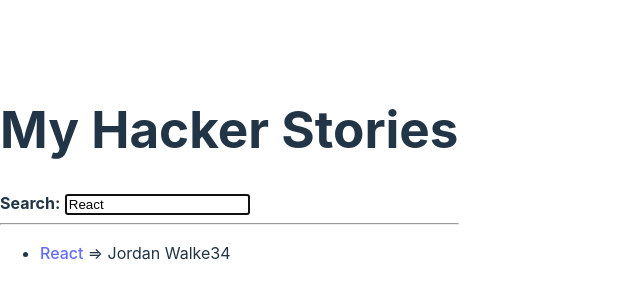
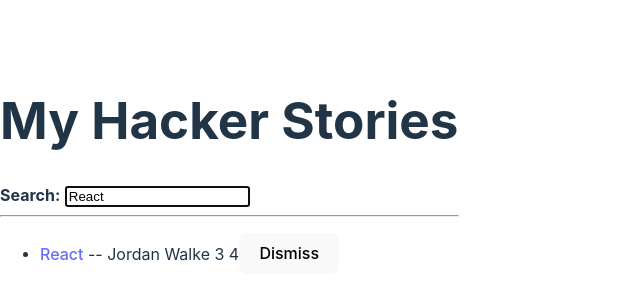
Before and after one commit to keith-wilde/road-to-react, a React (Vite) app in the folder hacker-stories/: page / in a window 1280 px wide. Shown: the part 226-526 px from the top of the page, without its empty margins (0-640 px from the left). Built offline with nearby package versions, Linux system fonts and the light colour scheme.

Commit message:
Updated search logic to be able to remove items from list.

```diff
--- a/hacker-stories/src/App.jsx
+++ b/hacker-stories/src/App.jsx
@@ -1,7 +1,7 @@
 import * as React from 'react';
 
-const App = () => {
-    const stories = [
+
+const initialStories = [
     {
         title: 'React',
         url: 'https://reactjs.org/',
@@ -18,10 +18,18 @@
         points: 5,
         objectID: 1,
     },
-    ];
+]
+const App = () => {
 
     const [searchTerm, setSearchTerm] = useStorageState('search', 'React');
+    const [stories, setStories] = React.useState(initialStories);
 
+    const handleRemoveStory = (item) => {
+        const newStories = stories.filter(
+            (story) => item.objectID !== story.objectID
+        );
+        setStories(newStories);
+    }
     const handleSearch = (event) => {
         setSearchTerm(event.target.value);
         localStorage.setItem('search', event.target.value);
@@ -48,7 +56,7 @@
             </InputWithLabel>
             <hr/>
 
-            <List list={searchedStories}/>
+            <List list={searchedStories} onRemoveItem={handleRemoveStory}/>
         </>
     );
 };
@@ -76,26 +84,38 @@
     )
 }
 
-const List = ({list}) => (
+const List = ({list, onRemoveItem}) => (
     <ul>
-        {list.map(({objectID, ...item}) => (
-                <Item key={objectID} {...item} />
-            )
-        )}
+        {list.map((item) => (
+            <Item
+                key={item.objectID}
+                item={item}
+                onRemoveItem={onRemoveItem}
+            />
+        ))}
     </ul>
 );
 
-const Item = ({title, url, author, num_comments, points}) => (
+const Item = ({item, onRemoveItem}) => {
+    const handleRemoveItem = () => {
+        onRemoveItem(item);
+    };
+    return (
         <li>
         <span>
-      <a href={url}>{title} </a>
-        {" => "}
+            <a href={item.url}>{item.title}</a> --
         </span>
-        <span>{author}</span>
-        <span>{num_comments}</span>
-        <span>{points}</span>
+        <span>  {item.author}</span>
+        <span>  {item.num_comments}</span>
+        <span>  {item.points}</span>
+        <span>
+            <button type="button" onClick={handleRemoveItem}>
+            Dismiss
+            </button>
+        </span>
         </li>
-);
+    )
+};
 
 //Custom React Hook
 const useStorageState = (key, initialState) => {
```
Lines whose indentation alone changed are shown as unchanged.
